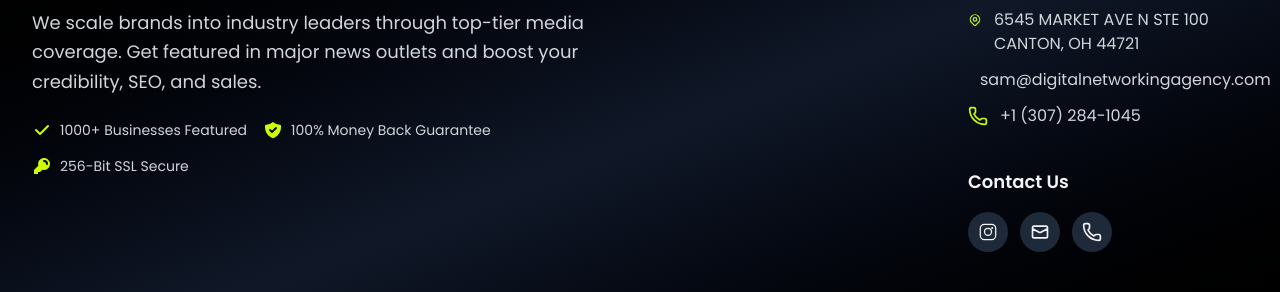
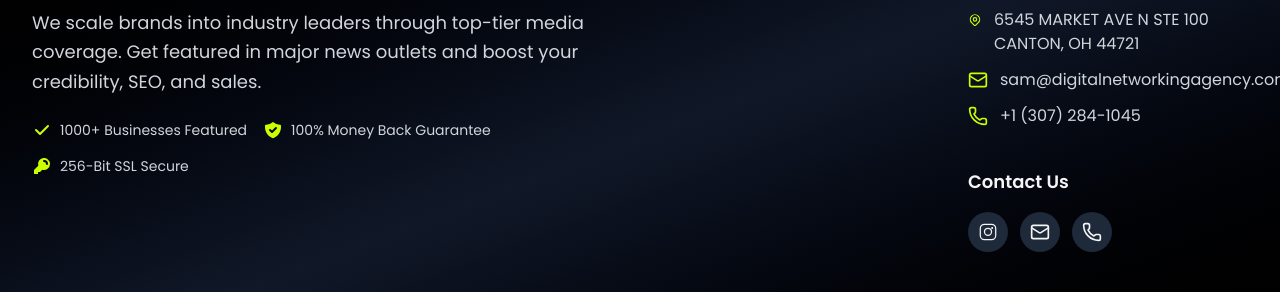
Before and after one commit to AdamSal2030/digital-networking-agency, a Next.js app: page /about in a window 1280 px wide. Shown: the part 2165-2457 px from the top of the page. Built offline with nearby package versions, Linux system fonts and the light colour scheme.

Commit message:
punctuate and add email icon

```diff
--- a/src/components/FAQ.tsx
+++ b/src/components/FAQ.tsx
@@ -99,7 +99,7 @@ const FAQ = () => {
         >
           <h2 className="text-4xl sm:text-5xl lg:text-6xl font-bold text-gray-100 mb-6">
             <span style={{ color: "rgb(203, 255, 0)" }}>
-              got questions? we have answers.
+              GOT QUESTIONS? WE HAVE ANSWERS.
             </span>
           </h2>
         </div>
--- a/src/components/Footer.tsx
+++ b/src/components/Footer.tsx
@@ -2,7 +2,7 @@
 
 import React from "react";
 import Link from "next/link";
-import { Phone } from "lucide-react";
+import { Phone, Mail as MailIcon } from "lucide-react"; // aliased
 
 const Footer = () => {
   const MAILTO = "mailto:sam@digitalnetworkingagency.com";
@@ -73,7 +73,7 @@ const Footer = () => {
                   >
                     <path
                       fillRule="evenodd"
-                      d="M2.166 4.999A11.954 11.954 0 0010 1.944 11.954 11.954 0 0017.834 5c.11.65.166 1.32.166 2.001 0 5.225-3.34 9.67-8 11.317C5.34 16.67 2 12.225 2 7c0-.682.057-1.35.166-2.001zm11.541 3.708a1 1 0 00-1.414-1.414L9 10.586 7.707 9.293a1 1 0 00-1.414 1.414l2 2a1 1 0 001.414 0l4-4z"
+                      d="M2.166 4.999A11.954 11.954 0 0010 1.944 11.954 11.954 0 0017.834 5c.11 .65 .166 1.32 .166 2.001 0 5.225-3.34 9.67-8 11.317C5.34 16.67 2 12.225 2 7c0-.682 .057-1.35 .166-2.001zm11.541 3.708a1 1 0 00-1.414-1.414L9 10.586 7.707 9.293a1 1 0 00-1.414 1.414l2 2a1 1 0 001.414 0l4-4z"
                       clipRule="evenodd"
                     />
                   </svg>
@@ -146,22 +146,11 @@ const Footer = () => {
                 </span>
               </div>
 
+              {/* Email row with icon (wrapped to avoid collapse) */}
               <div className="flex items-center">
-                <svg
-                  className="w-5 h-5 mr-3"
-                  style={{ color: "rgb(203, 255, 0)" }}
-                  fill="none"
-                  stroke="currentColor"
-                  viewBox="0 0 24 24"
-                  aria-hidden="true"
-                >
-                  <path
-                    strokeLinecap="round"
-                    strokeLinejoin="round"
-                    strokeWidth={2}
-                    d="M3 8l7.89 4.26a2 2 0 002.22 0L21 8M5 19h14a2 2 0 002-2V7a2 2 0 00-2-2H5a2 2 0 00-2 2v10a2 2 0 002 2z"
-                  />
-                </svg>
+                <span className="inline-flex w-5 h-5 mr-3 items-center justify-center text-[rgb(203,255,0)]">
+                  <MailIcon className="w-5 h-5 flex-shrink-0" strokeWidth={2} />
+                </span>
                 <a
                   href="mailto:sam@digitalnetworkingagency.com"
                   target="_top"
@@ -174,7 +163,7 @@ const Footer = () => {
               </div>
 
               <div className="flex items-center">
-                <Phone className="w-5 h-5 mr-3 text-[rgb(203,255,0)]" strokeWidth={2} />
+                <Phone className="w-5 h-5 mr-3 text-[rgb(203,255,0)] flex-shrink-0" strokeWidth={2} />
                 <a
                   href="tel:+13072841045"
                   className="text-gray-300 hover:text-yellow-400 transition-colors duration-300"
@@ -200,7 +189,6 @@ const Footer = () => {
                   className="w-10 h-10 bg-gray-800 rounded-full flex items-center justify-center hover:text-black hover:bg-[rgb(203,255,0)] transition-all duration-300"
                   title="Instagram"
                 >
-                  {/* keep your existing glyph here if you like, or swap to lucide/Instagram */}
                   <svg className="w-5 h-5" fill="currentColor" viewBox="0 0 24 24" aria-hidden="true">
                     <path d="M7.75 2h8.5A5.75 5.75 0 0 1 22 7.75v8.5A5.75 5.75 0 0 1 16.25 22h-8.5A5.75 5.75 0 0 1 2 16.25v-8.5A5.75 5.75 0 0 1 7.75 2zm0 1.5A4.25 4.25 0 0 0 3.5 7.75v8.5A4.25 4.25 0 0 0 7.75 20.5h8.5A4.25 4.25 0 0 0 20.5 16.25v-8.5A4.25 4.25 0 0 0 16.25 3.5h-8.5zm4.25 3.25a5 5 0 1 1 0 10.001 5 5 0 0 1 0-10zm0 1.5a3.5 3.5 0 1 0 0 7.001 3.5 3.5 0 0 0 0-7.001zm5-2.25a1.25 1.25 0 1 1 0 2.5 1.25 1.25 0 0 1 0-2.5z" />
                   </svg>
@@ -214,20 +202,7 @@ const Footer = () => {
                   className="w-10 h-10 bg-gray-800 rounded-full flex items-center justify-center hover:text-black hover:bg-[rgb(203,255,0)] transition-all duration-300"
                   title="Email"
                 >
-                  <svg
-                    className="w-5 h-5"
-                    fill="none"
-                    stroke="currentColor"
-                    viewBox="0 0 24 24"
-                    aria-hidden="true"
-                  >
-                    <path
-                      strokeLinecap="round"
-                      strokeLinejoin="round"
-                      strokeWidth={2}
-                      d="M3 8l7.89 4.26a2 2 0 002.22 0L21 8M5 19h14a2 2 0 002-2V7a2 2 0 00-2-2H5a2 2 0 00-2 2v10a2 2 0 002 2z"
-                    />
-                  </svg>
+                  <MailIcon className="w-5 h-5" strokeWidth={2} />
                 </button>
 
                 {/* Phone button */}
--- a/src/components/GetStarted.tsx
+++ b/src/components/GetStarted.tsx
@@ -45,7 +45,7 @@ const GetStarted = () => {
         }`}>
           <h2 className="text-4xl sm:text-5xl lg:text-6xl font-bold text-gray-100 mb-6">
             <span style={{color: 'rgb(203, 255, 0)'}}>
-              Let's get started
+              LET'S GET STARTED
             </span>
           </h2>
         </div>
--- a/src/components/HowItWorks.tsx
+++ b/src/components/HowItWorks.tsx
@@ -67,11 +67,11 @@ const HowItWorks = () => {
           isVisible ? 'opacity-100 translate-y-0' : 'opacity-0 translate-y-10'
         }`}>
           <h2 className="text-4xl sm:text-5xl lg:text-6xl font-bold text-gray-100 mb-6">
-            How to get{' '}
+            HOW TO GET{' '}
             <span style={{color: 'rgb(203, 255, 0)'}}>
-              featured
+              FEATURED
             </span>{' '}
-            in 2025
+            IN 2025
           </h2>
           <p className="text-xl sm:text-2xl text-gray-300 max-w-3xl mx-auto">
             <strong>Top-tier media coverage in 3 simple steps.</strong> We handle the entire process:
--- a/src/components/Promise.tsx
+++ b/src/components/Promise.tsx
@@ -45,7 +45,7 @@ const Promise = () => {
         }`}>
           <h2 className="text-4xl sm:text-5xl lg:text-6xl font-bold mb-6">
             <span style={{color: 'rgb(203, 255, 0)'}}>
-              our promise
+              OUR PROMISE
             </span>
           </h2>
           <p className="text-2xl sm:text-3xl text-gray-100 font-bold max-w-4xl mx-auto">
```
